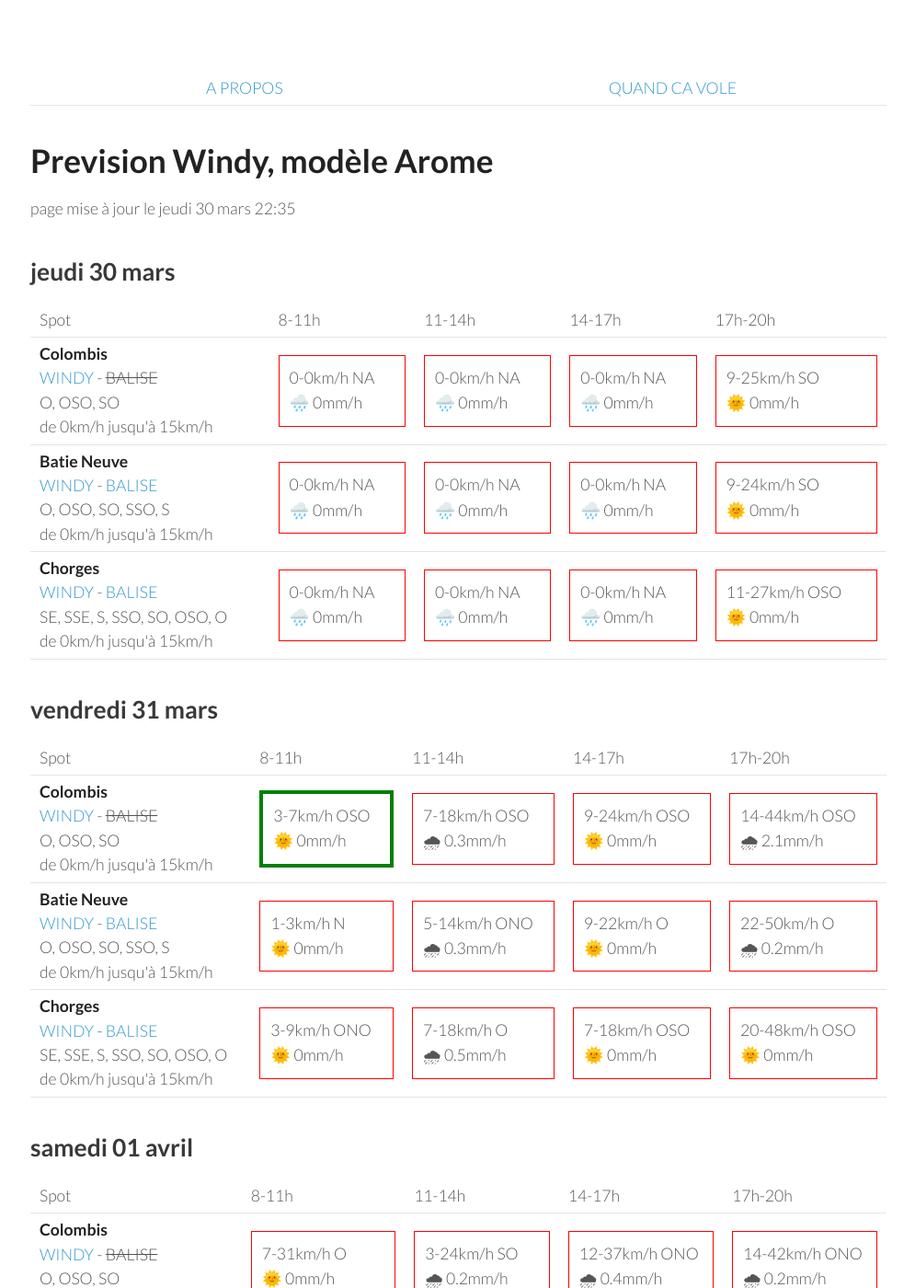
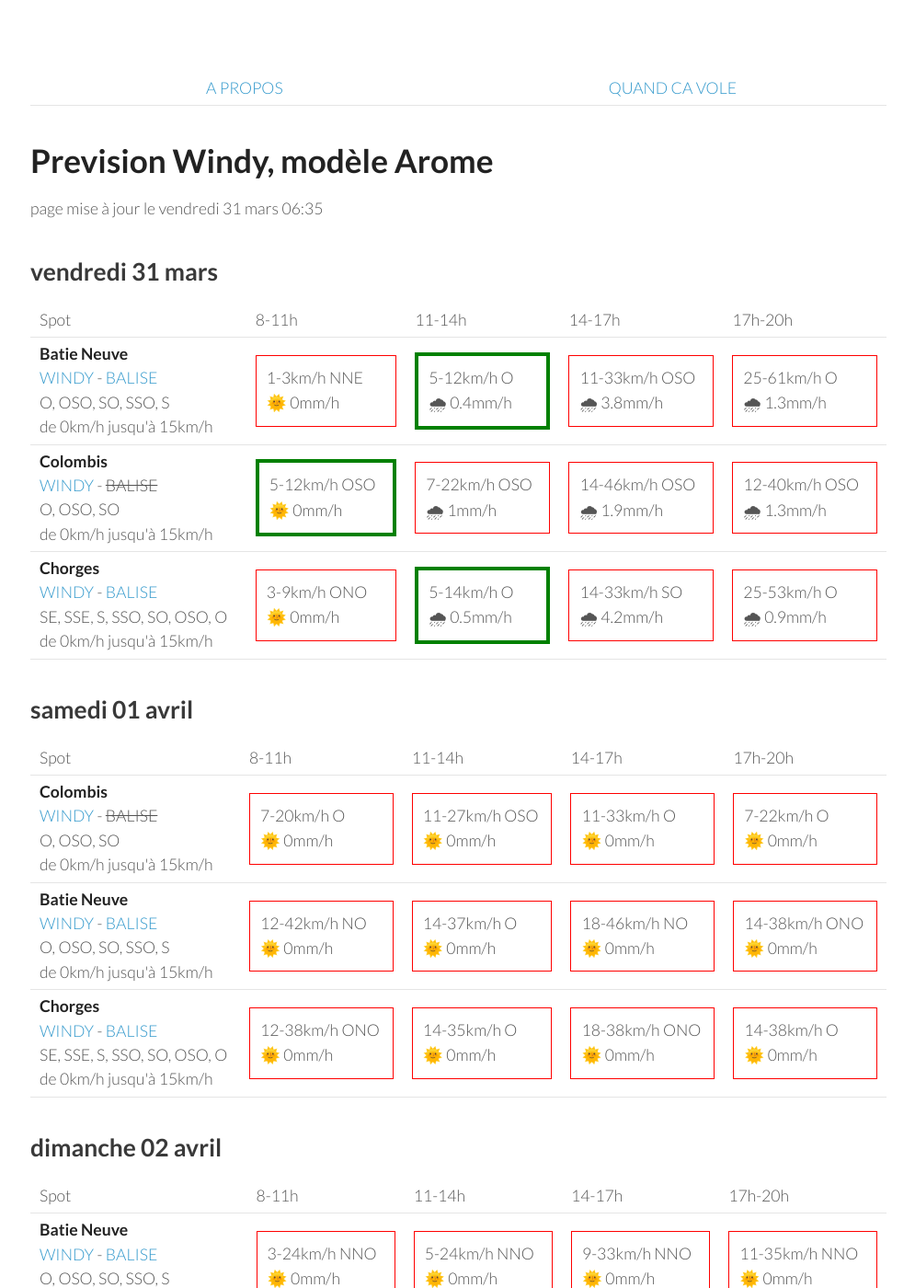
Before and after one commit to parapente-dans-le-nord/parapente-dans-le-nord.github.io, a Jekyll site: the page built from saint_andre.markdown, in a window 1280 px wide and 1400 px high. Shown: the whole window at 92% size, without its empty margins (25-1020 px from the left). Built offline with Jekyll 4.4.1, drawn with Linux system fonts in a browser that asks for light colours; some of the changed text lies outside the part shown.

Commit message:
update index.markdown

```diff
--- a/saint_andre.markdown
+++ b/saint_andre.markdown
@@ -7,51 +7,8 @@ title:  "Tous les spots"
 {: .links}
 
 # Prevision Windy, modèle Arome
-page mise à jour le jeudi 30 mars 22:35
+page mise à jour le vendredi 31 mars 06:35
 
-## jeudi 30 mars
-
-{::nomarkdown}
-<table>
-  <tbody>
-    <tr>
-      <td>Spot</td>
-      <td>8-11h</td>
-      <td>11-14h</td>
-      <td>14-17h</td>
-      <td>17h-20h</td>
-    </tr>
-<tr>
-        <td><strong>Colombis</strong><br><a href="https://windy.com/44.494/6.216?44.559,6.262,10">WINDY</a> - <span class="no-balise"> BALISE </span><br> <span class="vent-favorable">O, OSO, SO</span><br><span class="force-vent">de 0km/h jusqu'à 15km/h</span> </td>
-
-            <td><div class="not-flyable"><p>0-0km/h NA</p><p>🌧️ 0mm/h</p></div></td>
-            <td><div class="not-flyable"><p>0-0km/h NA</p><p>🌧️ 0mm/h</p></div></td>
-            <td><div class="not-flyable"><p>0-0km/h NA</p><p>🌧️ 0mm/h</p></div></td>
-            <td><div class="not-flyable"><p>9-25km/h SO</p><p>🌞 0mm/h</p></div></td>
-
-    </tr>
-<tr>
-        <td><strong>Batie Neuve</strong><br><a href="https://windy.com/44.584/6.236?44.559,6.262,10,m:eTtagly">WINDY</a> - <span class=""><a href="https://www.openwindmap.org/PP554">BALISE</a> </span><br> <span class="vent-favorable">O, OSO, SO, SSO, S</span><br><span class="force-vent">de 0km/h jusqu'à 15km/h</span> </td>
-
-            <td><div class="not-flyable"><p>0-0km/h NA</p><p>🌧️ 0mm/h</p></div></td>
-            <td><div class="not-flyable"><p>0-0km/h NA</p><p>🌧️ 0mm/h</p></div></td>
-            <td><div class="not-flyable"><p>0-0km/h NA</p><p>🌧️ 0mm/h</p></div></td>
-            <td><div class="not-flyable"><p>9-24km/h SO</p><p>🌞 0mm/h</p></div></td>
-
-    </tr>
-<tr>
-        <td><strong>Chorges</strong><br><a href="https://windy.com/44.578/6.280?44.559,6.262,10">WINDY</a> - <span class=""><a href="https://www.openwindmap.org/PP554">BALISE</a> </span><br> <span class="vent-favorable">SE, SSE, S, SSO, SO, OSO, O</span><br><span class="force-vent">de 0km/h jusqu'à 15km/h</span> </td>
-
-            <td><div class="not-flyable"><p>0-0km/h NA</p><p>🌧️ 0mm/h</p></div></td>
-            <td><div class="not-flyable"><p>0-0km/h NA</p><p>🌧️ 0mm/h</p></div></td>
-            <td><div class="not-flyable"><p>0-0km/h NA</p><p>🌧️ 0mm/h</p></div></td>
-            <td><div class="not-flyable"><p>11-27km/h OSO</p><p>🌞 0mm/h</p></div></td>
-
-    </tr>
-
-</tbody>
-</table>
-{:/}
 ## vendredi 31 mars
 
 {::nomarkdown}
@@ -65,22 +22,22 @@ page mise à jour le jeudi 30 mars 22:35
       <td>17h-20h</td>
     </tr>
 <tr>
-        <td><strong>Colombis</strong><br><a href="https://windy.com/44.494/6.216?44.559,6.262,10">WINDY</a> - <span class="no-balise"> BALISE </span><br> <span class="vent-favorable">O, OSO, SO</span><br><span class="force-vent">de 0km/h jusqu'à 15km/h</span> </td>
+        <td><strong>Batie Neuve</strong><br><a href="https://windy.com/44.584/6.236?44.559,6.262,10,m:eTtagly">WINDY</a> - <span class=""><a href="https://www.openwindmap.org/PP554">BALISE</a> </span><br> <span class="vent-favorable">O, OSO, SO, SSO, S</span><br><span class="force-vent">de 0km/h jusqu'à 15km/h</span> </td>
 
-            <td><div class="flyable"><p>3-7km/h OSO</p><p>🌞 0mm/h</p></div></td>
-            <td><div class="not-flyable"><p>7-18km/h OSO</p><p>🌧 0.3mm/h</p></div></td>
-            <td><div class="not-flyable"><p>9-24km/h OSO</p><p>🌞 0mm/h</p></div></td>
-            <td><div class="not-flyable"><p>14-44km/h OSO</p><p>🌧 2.1mm/h</p></div></td>
+            <td><div class="not-flyable"><p>1-3km/h NNE</p><p>🌞 0mm/h</p></div></td>
+            <td><div class="flyable"><p>5-12km/h O</p><p>🌧 0.4mm/h</p></div></td>
+            <td><div class="not-flyable"><p>11-33km/h OSO</p><p>🌧 3.8mm/h</p></div></td>
+            <td><div class="not-flyable"><p>25-61km/h O</p><p>🌧 1.3mm/h</p></div></td>
 
 
     </tr>
 <tr>
-        <td><strong>Batie Neuve</strong><br><a href="https://windy.com/44.584/6.236?44.559,6.262,10,m:eTtagly">WINDY</a> - <span class=""><a href="https://www.openwindmap.org/PP554">BALISE</a> </span><br> <span class="vent-favorable">O, OSO, SO, SSO, S</span><br><span class="force-vent">de 0km/h jusqu'à 15km/h</span> </td>
+        <td><strong>Colombis</strong><br><a href="https://windy.com/44.494/6.216?44.559,6.262,10">WINDY</a> - <span class="no-balise"> BALISE </span><br> <span class="vent-favorable">O, OSO, SO</span><br><span class="force-vent">de 0km/h jusqu'à 15km/h</span> </td>
 
-            <td><div class="not-flyable"><p>1-3km/h N</p><p>🌞 0mm/h</p></div></td>
-            <td><div class="not-flyable"><p>5-14km/h ONO</p><p>🌧 0.3mm/h</p></div></td>
-            <td><div class="not-flyable"><p>9-22km/h O</p><p>🌞 0mm/h</p></div></td>
-            <td><div class="not-flyable"><p>22-50km/h O</p><p>🌧 0.2mm/h</p></div></td>
+            <td><div class="flyable"><p>5-12km/h OSO</p><p>🌞 0mm/h</p></div></td>
+            <td><div class="not-flyable"><p>7-22km/h OSO</p><p>🌧 1mm/h</p></div></td>
+            <td><div class="not-flyable"><p>14-46km/h OSO</p><p>🌧 1.9mm/h</p></div></td>
+            <td><div class="not-flyable"><p>12-40km/h OSO</p><p>🌧 1.3mm/h</p></div></td>
 
 
     </tr>
@@ -88,9 +45,9 @@ page mise à jour le jeudi 30 mars 22:35
         <td><strong>Chorges</strong><br><a href="https://windy.com/44.578/6.280?44.559,6.262,10">WINDY</a> - <span class=""><a href="https://www.openwindmap.org/PP554">BALISE</a> </span><br> <span class="vent-favorable">SE, SSE, S, SSO, SO, OSO, O</span><br><span class="force-vent">de 0km/h jusqu'à 15km/h</span> </td>
 
             <td><div class="not-flyable"><p>3-9km/h ONO</p><p>🌞 0mm/h</p></div></td>
-            <td><div class="not-flyable"><p>7-18km/h O</p><p>🌧 0.5mm/h</p></div></td>
-            <td><div class="not-flyable"><p>7-18km/h OSO</p><p>🌞 0mm/h</p></div></td>
-            <td><div class="not-flyable"><p>20-48km/h OSO</p><p>🌞 0mm/h</p></div></td>
+            <td><div class="flyable"><p>5-14km/h O</p><p>🌧 0.5mm/h</p></div></td>
+            <td><div class="not-flyable"><p>14-33km/h SO</p><p>🌧 4.2mm/h</p></div></td>
+            <td><div class="not-flyable"><p>25-53km/h O</p><p>🌧 0.9mm/h</p></div></td>
 
 
     </tr>
@@ -113,30 +70,30 @@ page mise à jour le jeudi 30 mars 22:35
 <tr>
         <td><strong>Colombis</strong><br><a href="https://windy.com/44.494/6.216?44.559,6.262,10">WINDY</a> - <span class="no-balise"> BALISE </span><br> <span class="vent-favorable">O, OSO, SO</span><br><span class="force-vent">de 0km/h jusqu'à 15km/h</span> </td>
 
-            <td><div class="not-flyable"><p>7-31km/h O</p><p>🌞 0mm/h</p></div></td>
-            <td><div class="not-flyable"><p>3-24km/h SO</p><p>🌧 0.2mm/h</p></div></td>
-            <td><div class="not-flyable"><p>12-37km/h ONO</p><p>🌧 0.4mm/h</p></div></td>
-            <td><div class="not-flyable"><p>14-42km/h ONO</p><p>🌧 0.2mm/h</p></div></td>
+            <td><div class="not-flyable"><p>7-20km/h O</p><p>🌞 0mm/h</p></div></td>
+            <td><div class="not-flyable"><p>11-27km/h OSO</p><p>🌞 0mm/h</p></div></td>
+            <td><div class="not-flyable"><p>11-33km/h O</p><p>🌞 0mm/h</p></div></td>
+            <td><div class="not-flyable"><p>7-22km/h O</p><p>🌞 0mm/h</p></div></td>
 
 
     </tr>
 <tr>
         <td><strong>Batie Neuve</strong><br><a href="https://windy.com/44.584/6.236?44.559,6.262,10,m:eTtagly">WINDY</a> - <span class=""><a href="https://www.openwindmap.org/PP554">BALISE</a> </span><br> <span class="vent-favorable">O, OSO, SO, SSO, S</span><br><span class="force-vent">de 0km/h jusqu'à 15km/h</span> </td>
 
-            <td><div class="not-flyable"><p>11-40km/h NO</p><p>🌞 0mm/h</p></div></td>
-            <td><div class="not-flyable"><p>5-27km/h ONO</p><p>🌧 0.3mm/h</p></div></td>
-            <td><div class="not-flyable"><p>11-38km/h ONO</p><p>🌧 0.2mm/h</p></div></td>
-            <td><div class="not-flyable"><p>12-44km/h ONO</p><p>🌧 0.2mm/h</p></div></td>
+            <td><div class="not-flyable"><p>12-42km/h NO</p><p>🌞 0mm/h</p></div></td>
+            <td><div class="not-flyable"><p>14-37km/h O</p><p>🌞 0mm/h</p></div></td>
+            <td><div class="not-flyable"><p>18-46km/h NO</p><p>🌞 0mm/h</p></div></td>
+            <td><div class="not-flyable"><p>14-38km/h ONO</p><p>🌞 0mm/h</p></div></td>
 
 
     </tr>
 <tr>
         <td><strong>Chorges</strong><br><a href="https://windy.com/44.578/6.280?44.559,6.262,10">WINDY</a> - <span class=""><a href="https://www.openwindmap.org/PP554">BALISE</a> </span><br> <span class="vent-favorable">SE, SSE, S, SSO, SO, OSO, O</span><br><span class="force-vent">de 0km/h jusqu'à 15km/h</span> </td>
 
-            <td><div class="not-flyable"><p>14-33km/h NNO</p><p>🌞 0mm/h</p></div></td>
-            <td><div class="not-flyable"><p>5-27km/h O</p><p>🌧 0.3mm/h</p></div></td>
-            <td><div class="not-flyable"><p>11-40km/h ONO</p><p>🌞 0mm/h</p></div></td>
-            <td><div class="not-flyable"><p>12-44km/h O</p><p>🌞 0mm/h</p></div></td>
+            <td><div class="not-flyable"><p>12-38km/h ONO</p><p>🌞 0mm/h</p></div></td>
+            <td><div class="not-flyable"><p>14-35km/h O</p><p>🌞 0mm/h</p></div></td>
+            <td><div class="not-flyable"><p>18-38km/h ONO</p><p>🌞 0mm/h</p></div></td>
+            <td><div class="not-flyable"><p>14-38km/h O</p><p>🌞 0mm/h</p></div></td>
 
 
     </tr>
@@ -159,30 +116,30 @@ page mise à jour le jeudi 30 mars 22:35
 <tr>
         <td><strong>Batie Neuve</strong><br><a href="https://windy.com/44.584/6.236?44.559,6.262,10,m:eTtagly">WINDY</a> - <span class=""><a href="https://www.openwindmap.org/PP554">BALISE</a> </span><br> <span class="vent-favorable">O, OSO, SO, SSO, S</span><br><span class="force-vent">de 0km/h jusqu'à 15km/h</span> </td>
 
-            <td><div class="not-flyable"><p>5-25km/h NNO</p><p>🌞 0mm/h</p></div></td>
-            <td><div class="not-flyable"><p>5-25km/h NNO</p><p>🌞 0mm/h</p></div></td>
+            <td><div class="not-flyable"><p>3-24km/h NNO</p><p>🌞 0mm/h</p></div></td>
+            <td><div class="not-flyable"><p>5-24km/h NNO</p><p>🌞 0mm/h</p></div></td>
             <td><div class="not-flyable"><p>9-33km/h NNO</p><p>🌞 0mm/h</p></div></td>
-            <td><div class="not-flyable"><p>11-37km/h NNO</p><p>🌞 0mm/h</p></div></td>
+            <td><div class="not-flyable"><p>11-35km/h NNO</p><p>🌞 0mm/h</p></div></td>
+
+
+    </tr>
+<tr>
+        <td><strong>Colombis</strong><br><a href="https://windy.com/44.494/6.216?44.559,6.262,10">WINDY</a> - <span class="no-balise"> BALISE </span><br> <span class="vent-favorable">O, OSO, SO</span><br><span class="force-vent">de 0km/h jusqu'à 15km/h</span> </td>
+
+            <td><div class="not-flyable"><p>3-16km/h N</p><p>🌞 0mm/h</p></div></td>
+            <td><div class="not-flyable"><p>5-22km/h NO</p><p>🌞 0mm/h</p></div></td>
+            <td><div class="not-flyable"><p>9-31km/h NNO</p><p>🌞 0mm/h</p></div></td>
+            <td><div class="not-flyable"><p>12-38km/h NNO</p><p>🌞 0mm/h</p></div></td>
 
 
     </tr>
 <tr>
         <td><strong>Chorges</strong><br><a href="https://windy.com/44.578/6.280?44.559,6.262,10">WINDY</a> - <span class=""><a href="https://www.openwindmap.org/PP554">BALISE</a> </span><br> <span class="vent-favorable">SE, SSE, S, SSO, SO, OSO, O</span><br><span class="force-vent">de 0km/h jusqu'à 15km/h</span> </td>
 
-            <td><div class="not-flyable"><p>3-25km/h N</p><p>🌞 0mm/h</p></div></td>
-            <td><div class="not-flyable"><p>3-25km/h N</p><p>🌞 0mm/h</p></div></td>
-            <td><div class="not-flyable"><p>5-29km/h NNO</p><p>🌞 0mm/h</p></div></td>
-            <td><div class="not-flyable"><p>9-33km/h N</p><p>🌞 0mm/h</p></div></td>
-
-
-    </tr>
-<tr>
-        <td><strong>Colombis</strong><br><a href="https://windy.com/44.494/6.216?44.559,6.262,10">WINDY</a> - <span class="no-balise"> BALISE </span><br> <span class="vent-favorable">O, OSO, SO</span><br><span class="force-vent">de 0km/h jusqu'à 15km/h</span> </td>
-
-            <td><div class="not-flyable"><p>3-16km/h NNO</p><p>🌞 0mm/h</p></div></td>
-            <td><div class="not-flyable"><p>5-24km/h NNO</p><p>🌞 0mm/h</p></div></td>
-            <td><div class="not-flyable"><p>9-31km/h NNO</p><p>🌞 0mm/h</p></div></td>
-            <td><div class="not-flyable"><p>14-38km/h NNO</p><p>🌞 0mm/h</p></div></td>
+            <td><div class="not-flyable"><p>3-24km/h N</p><p>🌞 0mm/h</p></div></td>
+            <td><div class="not-flyable"><p>3-24km/h NNO</p><p>🌞 0mm/h</p></div></td>
+            <td><div class="not-flyable"><p>5-31km/h NNO</p><p>🌞 0mm/h</p></div></td>
+            <td><div class="not-flyable"><p>7-31km/h NNO</p><p>🌞 0mm/h</p></div></td>
 
 
     </tr>
@@ -205,8 +162,8 @@ page mise à jour le jeudi 30 mars 22:35
 <tr>
         <td><strong>Batie Neuve</strong><br><a href="https://windy.com/44.584/6.236?44.559,6.262,10,m:eTtagly">WINDY</a> - <span class=""><a href="https://www.openwindmap.org/PP554">BALISE</a> </span><br> <span class="vent-favorable">O, OSO, SO, SSO, S</span><br><span class="force-vent">de 0km/h jusqu'à 15km/h</span> </td>
 
-            <td><div class="not-flyable"><p>3-18km/h N</p><p>🌞 0mm/h</p></div></td>
-            <td><div class="not-flyable"><p>3-22km/h ONO</p><p>🌞 0mm/h</p></div></td>
+            <td><div class="not-flyable"><p>3-20km/h N</p><p>🌞 0mm/h</p></div></td>
+            <td><div class="not-flyable"><p>5-22km/h NNO</p><p>🌞 0mm/h</p></div></td>
             <td><div class="not-flyable"><p>7-29km/h ONO</p><p>🌞 0mm/h</p></div></td>
             <td><div class="not-flyable"><p>9-38km/h ONO</p><p>🌧 0.4mm/h</p></div></td>
 
@@ -215,8 +172,8 @@ page mise à jour le jeudi 30 mars 22:35
 <tr>
         <td><strong>Colombis</strong><br><a href="https://windy.com/44.494/6.216?44.559,6.262,10">WINDY</a> - <span class="no-balise"> BALISE </span><br> <span class="vent-favorable">O, OSO, SO</span><br><span class="force-vent">de 0km/h jusqu'à 15km/h</span> </td>
 
-            <td><div class="not-flyable"><p>1-14km/h ENE</p><p>🌞 0mm/h</p></div></td>
-            <td><div class="not-flyable"><p>3-18km/h NNO</p><p>🌞 0mm/h</p></div></td>
+            <td><div class="not-flyable"><p>3-14km/h NNO</p><p>🌞 0mm/h</p></div></td>
+            <td><div class="not-flyable"><p>7-25km/h N</p><p>🌞 0mm/h</p></div></td>
             <td><div class="not-flyable"><p>9-29km/h NO</p><p>🌞 0mm/h</p></div></td>
             <td><div class="not-flyable"><p>11-40km/h NO</p><p>🌞 0mm/h</p></div></td>
 
@@ -225,8 +182,8 @@ page mise à jour le jeudi 30 mars 22:35
 <tr>
         <td><strong>Chorges</strong><br><a href="https://windy.com/44.578/6.280?44.559,6.262,10">WINDY</a> - <span class=""><a href="https://www.openwindmap.org/PP554">BALISE</a> </span><br> <span class="vent-favorable">SE, SSE, S, SSO, SO, OSO, O</span><br><span class="force-vent">de 0km/h jusqu'à 15km/h</span> </td>
 
-            <td><div class="not-flyable"><p>3-20km/h NE</p><p>🌞 0mm/h</p></div></td>
-            <td><div class="not-flyable"><p>0-22km/h ONO</p><p>🌞 0mm/h</p></div></td>
+            <td><div class="not-flyable"><p>3-20km/h NNE</p><p>🌞 0mm/h</p></div></td>
+            <td><div class="not-flyable"><p>3-24km/h NNE</p><p>🌞 0mm/h</p></div></td>
             <td><div class="not-flyable"><p>5-27km/h ONO</p><p>🌞 0mm/h</p></div></td>
             <td><div class="not-flyable"><p>7-35km/h ONO</p><p>🌧 0.4mm/h</p></div></td>
 
```
